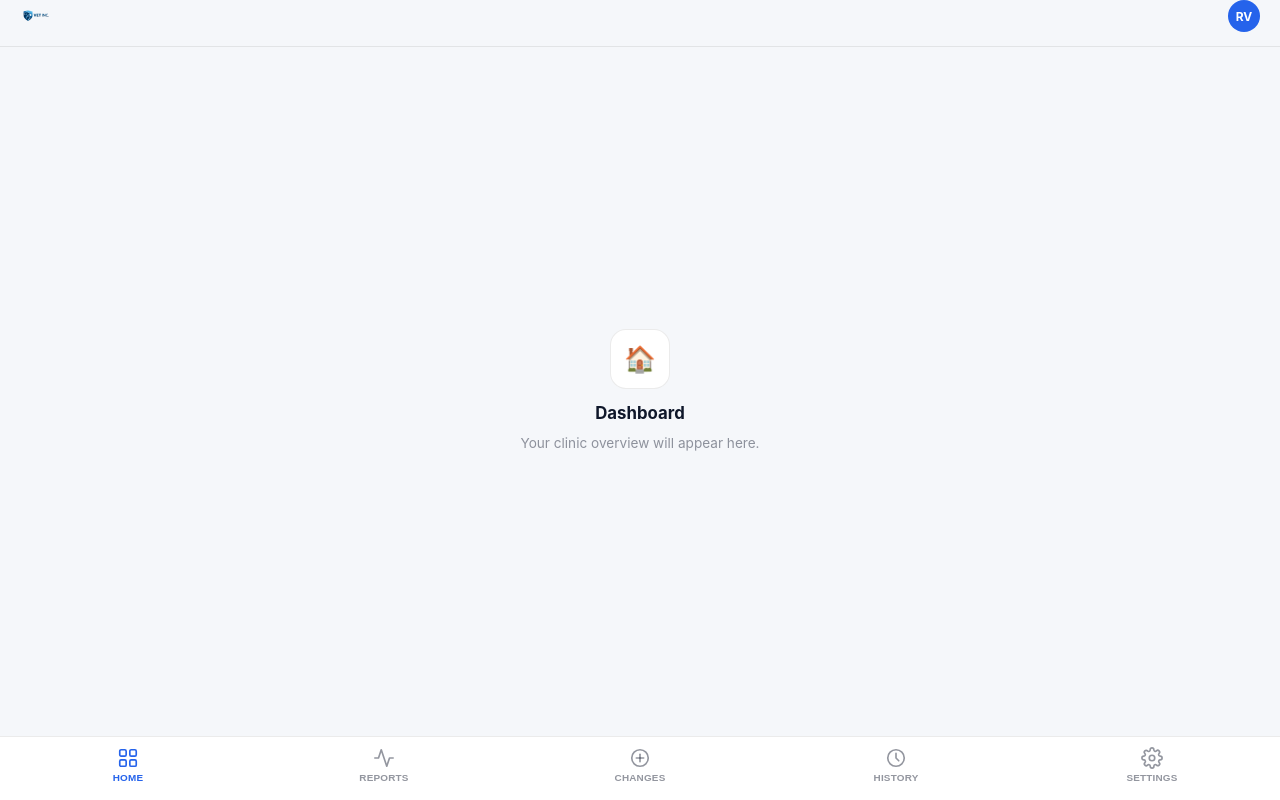
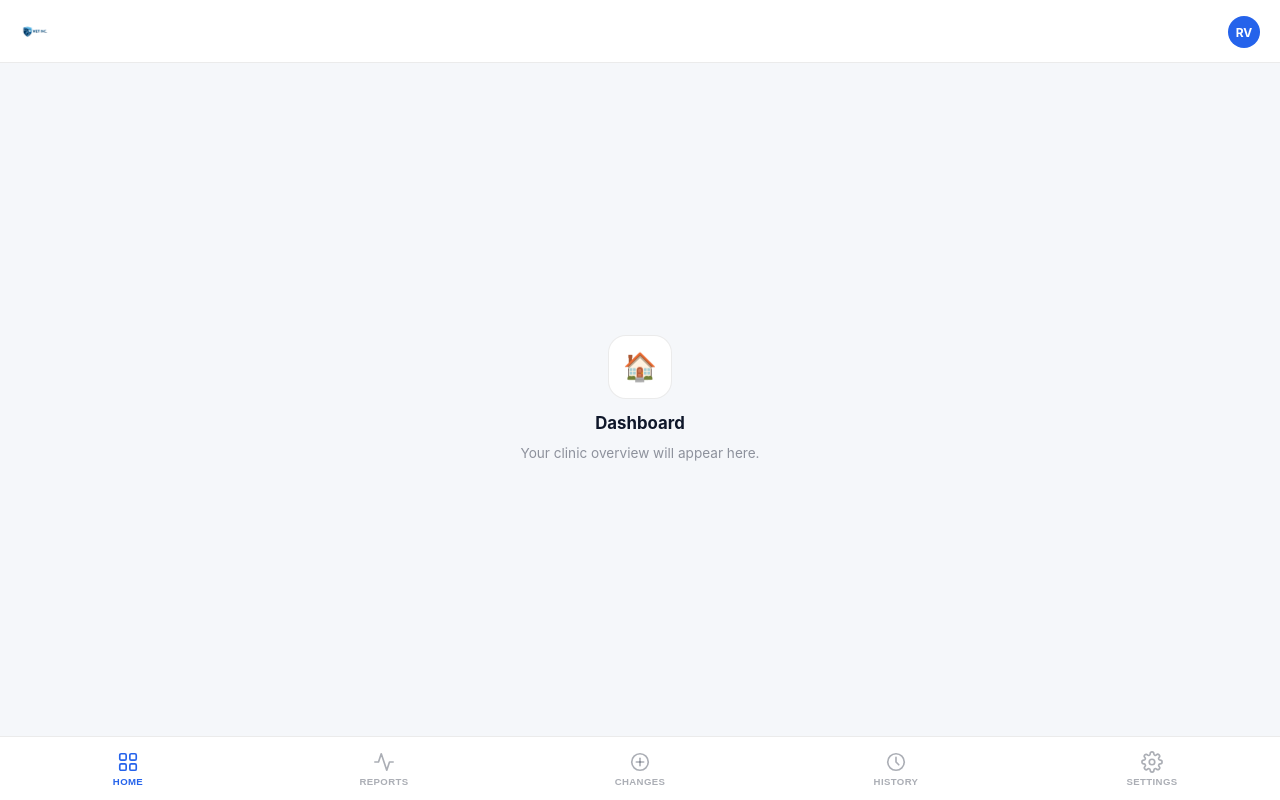
Before and after one commit to jack108510/vet-inc-clinic, a website: page app.html in a window 1280 px wide. Drawn offline with Linux system fonts and the light colour scheme.

Commit message:
Rebuild app shell: flexbox layout, locked viewport, bulletproof tab switching

```diff
--- a/app.html
+++ b/app.html
@@ -3,111 +3,132 @@
 <head>
 <meta charset="UTF-8"/>
 <meta name="viewport" content="width=device-width, initial-scale=1, viewport-fit=cover"/>
-<meta name="mobile-web-app-capable" content="yes"/>
 <meta name="apple-mobile-web-app-capable" content="yes"/>
 <meta name="apple-mobile-web-app-status-bar-style" content="default"/>
 <title>Vet INC</title>
-<link rel="icon" href="logo.png"/>
 <style>
-*, *::before, *::after { box-sizing: border-box; margin: 0; padding: 0; }
+* { box-sizing: border-box; margin: 0; padding: 0; }
 
-:root {
-  --bg:      #f5f7fa;
-  --bg2:     #ffffff;
-  --line:    rgba(0,0,0,.08);
-  --blue:    #2563eb;
-  --blue2:   #1d4ed8;
-  --text:    #0f172a;
-  --dim:     rgba(15,23,42,.45);
-  --safe-b:  env(safe-area-inset-bottom, 0px);
+body {
+  font-family: -apple-system, 'SF Pro Display', system-ui, sans-serif;
+  background: #f5f7fa;
+  color: #0f172a;
+  height: 100vh;
+  overflow: hidden;
+  display: flex;
+  flex-direction: column;
+  -webkit-font-smoothing: antialiased;
 }
 
-html, body {
-  height: 100%; background: var(--bg); color: var(--text);
-  font-family: -apple-system, 'SF Pro Display', 'Inter', system-ui, sans-serif;
-  -webkit-font-smoothing: antialiased; overflow: hidden;
+/* CONTENT AREA */
+#app {
+  flex: 1;
+  overflow: hidden;
+  position: relative;
 }
 
-/* SCREENS */
 .screen {
-  display: none; position: absolute;
-  inset: 0 0 calc(64px + var(--safe-b)) 0;
+  display: none;
+  flex-direction: column;
+  position: absolute;
+  top: 0; left: 0; right: 0; bottom: 0;
   overflow-y: auto;
+  -webkit-overflow-scrolling: touch;
+  background: #f5f7fa;
 }
-.screen.active { display: flex; flex-direction: column; }
+.screen.active {
+  display: flex;
+}
 
 /* TOP BAR */
 .topbar {
-  position: sticky; top: 0; z-index: 10;
-  padding: env(safe-area-inset-top, 44px) 20px 14px;
-  background: var(--bg);
-  display: flex; align-items: center; justify-content: space-between;
-  border-bottom: 1px solid var(--line);
+  background: #ffffff;
+  border-bottom: 1px solid rgba(0,0,0,0.08);
+  padding: 16px 20px 14px;
+  display: flex;
+  align-items: center;
+  justify-content: space-between;
+  flex-shrink: 0;
 }
-.topbar-logo { height: 32px; width: auto; }
-.topbar-title { font-size: 1.1rem; font-weight: 700; color: var(--text); }
+.topbar-logo { height: 30px; width: auto; }
+.topbar-title { font-size: 1.05rem; font-weight: 700; }
 .topbar-avatar {
   width: 32px; height: 32px; border-radius: 50%;
-  background: var(--blue);
+  background: #2563eb;
   display: flex; align-items: center; justify-content: center;
-  font-size: .75rem; font-weight: 700; color: #fff; flex-shrink: 0;
+  font-size: .75rem; font-weight: 700; color: #fff;
 }
 
 /* EMPTY STATE */
 .empty {
-  flex: 1; display: flex; flex-direction: column;
+  flex: 1;
+  display: flex; flex-direction: column;
   align-items: center; justify-content: center;
-  gap: 10px; padding: 40px 32px; text-align: center;
+  gap: 10px; padding: 40px 32px;
+  text-align: center;
 }
 .empty-icon {
-  width: 60px; height: 60px; border-radius: 16px;
-  background: var(--bg2); border: 1px solid var(--line);
+  width: 64px; height: 64px; border-radius: 18px;
+  background: #ffffff; border: 1px solid rgba(0,0,0,0.08);
   display: flex; align-items: center; justify-content: center;
-  font-size: 1.6rem; margin-bottom: 4px;
+  font-size: 1.7rem; margin-bottom: 4px;
 }
-.empty h2 { font-size: 1.05rem; font-weight: 700; color: var(--text); }
-.empty p { font-size: .85rem; color: var(--dim); line-height: 1.55; max-width: 240px; }
+.empty h2 { font-size: 1.05rem; font-weight: 700; }
+.empty p { font-size: .85rem; color: rgba(15,23,42,.45); line-height: 1.55; max-width: 240px; }
 
 /* SETTINGS */
-.settings-section { padding: 20px 16px 6px; font-size: .72rem; font-weight: 700; color: var(--dim); text-transform: uppercase; letter-spacing: .05em; }
+.settings-section {
+  padding: 20px 16px 6px;
+  font-size: .72rem; font-weight: 700;
+  color: rgba(15,23,42,.4);
+  text-transform: uppercase; letter-spacing: .05em;
+}
 .settings-list { padding: 0 16px; display: flex; flex-direction: column; }
 .settings-row {
-  background: var(--bg2); padding: 16px;
+  background: #ffffff; padding: 16px;
   display: flex; align-items: center; justify-content: space-between;
-  border-bottom: 1px solid var(--line);
-  cursor: pointer; -webkit-tap-highlight-color: transparent;
+  border-bottom: 1px solid rgba(0,0,0,0.06);
+  cursor: pointer;
 }
 .settings-row:first-child { border-radius: 12px 12px 0 0; }
 .settings-row:last-child { border-radius: 0 0 12px 12px; border-bottom: none; }
-.settings-label { font-size: .95rem; font-weight: 500; color: var(--text); }
-.settings-arrow { color: var(--dim); font-size: .9rem; }
+.settings-label { font-size: .95rem; font-weight: 500; }
+.settings-arrow { color: rgba(15,23,42,.3); font-size: .9rem; }
 .settings-row.danger .settings-label { color: #ef4444; }
 
 /* BOTTOM NAV */
 .bottom-nav {
-  position: fixed; bottom: 0; left: 0; right: 0;
-  height: calc(64px + var(--safe-b));
-  padding-bottom: var(--safe-b);
-  background: rgba(255,255,255,.95);
-  backdrop-filter: blur(20px); -webkit-backdrop-filter: blur(20px);
-  border-top: 1px solid var(--line);
-  display: flex; align-items: flex-start; justify-content: space-around;
-  z-index: 100;
+  flex-shrink: 0;
+  height: 64px;
+  background: rgba(255,255,255,0.97);
+  border-top: 1px solid rgba(0,0,0,0.08);
+  display: flex;
+  align-items: stretch;
 }
-.nav-item {
-  flex: 1; display: flex; flex-direction: column;
+.nav-btn {
+  flex: 1;
+  display: flex; flex-direction: column;
   align-items: center; justify-content: center;
-  gap: 3px; padding: 10px 4px 0;
-  cursor: pointer; -webkit-tap-highlight-color: transparent;
-  border: none; background: none; color: var(--dim);
+  gap: 3px;
+  border: none; background: none;
+  color: rgba(15,23,42,.35);
+  cursor: pointer;
+  font-size: .6rem; font-weight: 600;
+  text-transform: uppercase; letter-spacing: .04em;
+  -webkit-tap-highlight-color: transparent;
   transition: color .15s;
 }
-.nav-item.active { color: var(--blue); }
-.nav-item svg { width: 22px; height: 22px; stroke: currentColor; fill: none; stroke-width: 1.8; stroke-linecap: round; stroke-linejoin: round; }
-.nav-item span { font-size: .62rem; font-weight: 600; letter-spacing: .02em; text-transform: uppercase; }
+.nav-btn.active { color: #2563eb; }
+.nav-btn svg {
+  width: 22px; height: 22px;
+  stroke: currentColor; fill: none;
+  stroke-width: 1.8; stroke-linecap: round; stroke-linejoin: round;
+}
 </style>
 </head>
 <body>
+
+<div id="app">
 
   <!-- DASHBOARD -->
   <div class="screen active" id="screen-dashboard">
@@ -171,42 +192,46 @@ html, body {
     </div>
   </div>
 
+</div>
+
 <!-- BOTTOM NAV -->
 <nav class="bottom-nav">
-  <button class="nav-item active" id="nav-dashboard" data-tab="dashboard">
+  <button class="nav-btn active" data-tab="dashboard">
     <svg viewBox="0 0 24 24"><rect x="3" y="3" width="7" height="7" rx="1.5"/><rect x="14" y="3" width="7" height="7" rx="1.5"/><rect x="3" y="14" width="7" height="7" rx="1.5"/><rect x="14" y="14" width="7" height="7" rx="1.5"/></svg>
-    <span>Home</span>
+    Home
   </button>
-  <button class="nav-item" id="nav-reports" data-tab="reports">
+  <button class="nav-btn" data-tab="reports">
     <svg viewBox="0 0 24 24"><polyline points="22 12 18 12 15 21 9 3 6 12 2 12"/></svg>
-    <span>Reports</span>
+    Reports
   </button>
-  <button class="nav-item" id="nav-change" data-tab="change">
+  <button class="nav-btn" data-tab="change">
     <svg viewBox="0 0 24 24"><circle cx="12" cy="12" r="9"/><line x1="12" y1="8" x2="12" y2="16"/><line x1="8" y1="12" x2="16" y2="12"/></svg>
-    <span>Changes</span>
+    Changes
   </button>
-  <button class="nav-item" id="nav-history" data-tab="history">
+  <button class="nav-btn" data-tab="history">
     <svg viewBox="0 0 24 24"><circle cx="12" cy="12" r="9"/><polyline points="12 7 12 12 15 15"/></svg>
-    <span>History</span>
+    History
   </button>
-  <button class="nav-item" id="nav-settings" data-tab="settings">
+  <button class="nav-btn" data-tab="settings">
     <svg viewBox="0 0 24 24"><circle cx="12" cy="12" r="3"/><path d="M19.4 15a1.65 1.65 0 0 0 .33 1.82l.06.06a2 2 0 0 1-2.83 2.83l-.06-.06a1.65 1.65 0 0 0-1.82-.33 1.65 1.65 0 0 0-1 1.51V21a2 2 0 0 1-4 0v-.09A1.65 1.65 0 0 0 9 19.4a1.65 1.65 0 0 0-1.82.33l-.06.06a2 2 0 0 1-2.83-2.83l.06-.06A1.65 1.65 0 0 0 4.68 15a1.65 1.65 0 0 0-1.51-1H3a2 2 0 0 1 0-4h.09A1.65 1.65 0 0 0 4.6 9a1.65 1.65 0 0 0-.33-1.82l-.06-.06a2 2 0 0 1 2.83-2.83l.06.06A1.65 1.65 0 0 0 9 4.68a1.65 1.65 0 0 0 1-1.51V3a2 2 0 0 1 4 0v.09a1.65 1.65 0 0 0 1 1.51 1.65 1.65 0 0 0 1.82-.33l.06-.06a2 2 0 0 1 2.83 2.83l-.06.06A1.65 1.65 0 0 0 19.4 9a1.65 1.65 0 0 0 1.51 1H21a2 2 0 0 1 0 4h-.09a1.65 1.65 0 0 0-1.51 1z"/></svg>
-    <span>Settings</span>
+    Settings
   </button>
 </nav>
 
 <script>
-document.addEventListener('DOMContentLoaded', function() {
-  document.querySelectorAll('.nav-item').forEach(function(btn) {
+var btns = document.querySelectorAll('.nav-btn');
+btns.forEach(function(btn) {
   btn.addEventListener('click', function() {
-      var tab = btn.getAttribute('data-tab');
-      document.querySelectorAll('.screen').forEach(function(s) { s.classList.remove('active'); });
-      document.querySelectorAll('.nav-item').forEach(function(n) { n.classList.remove('active'); });
+    var tab = this.getAttribute('data-tab');
+    document.querySelectorAll('.screen').forEach(function(s) {
+      s.classList.remove('active');
+    });
+    btns.forEach(function(b) { b.classList.remove('active'); });
     document.getElementById('screen-' + tab).classList.add('active');
-      btn.classList.add('active');
-    });
+    this.classList.add('active');
   });
 });
 </script>
+
 </body>
 </html>
```
Lines whose indentation alone changed are shown as unchanged.
